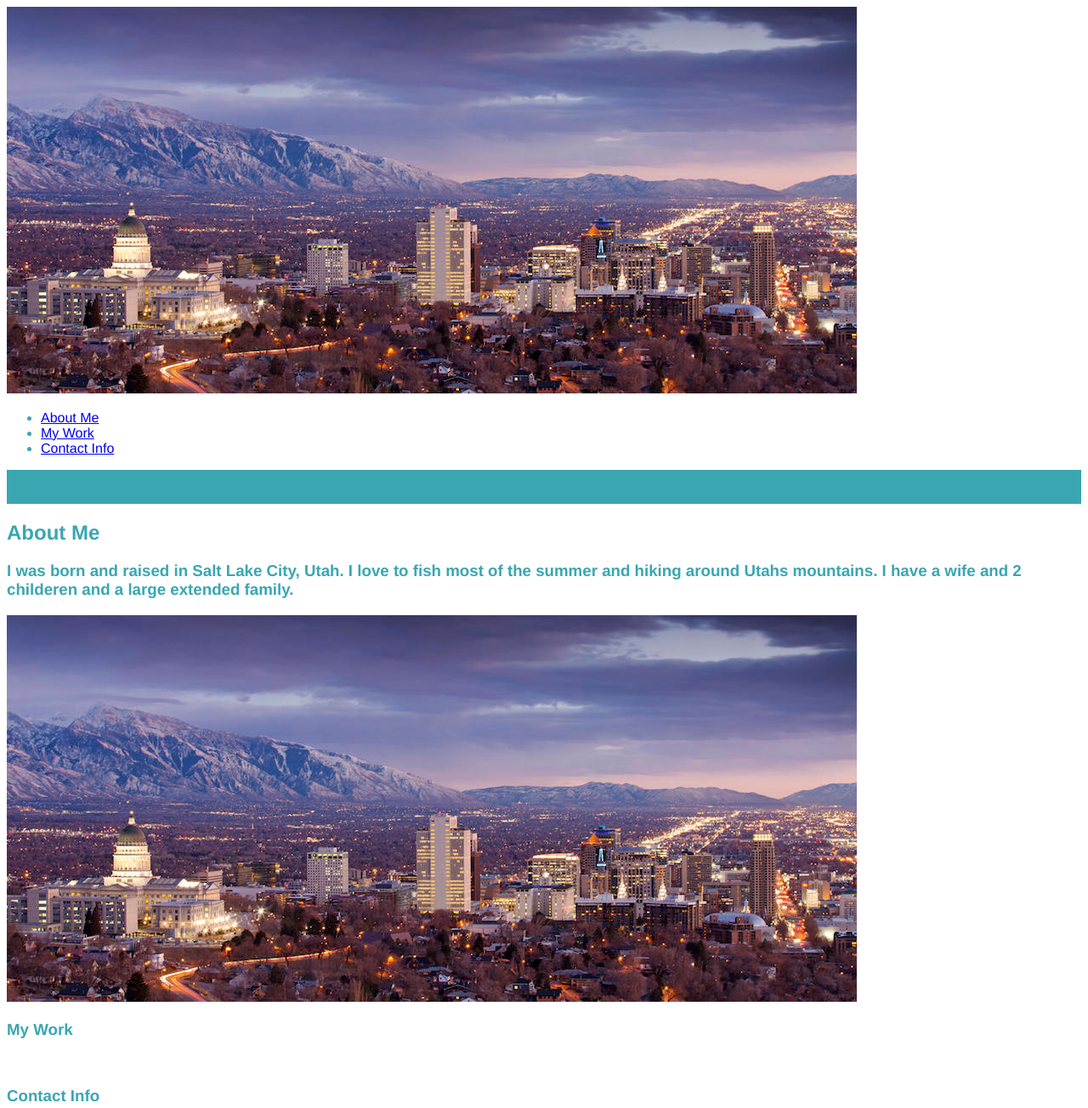
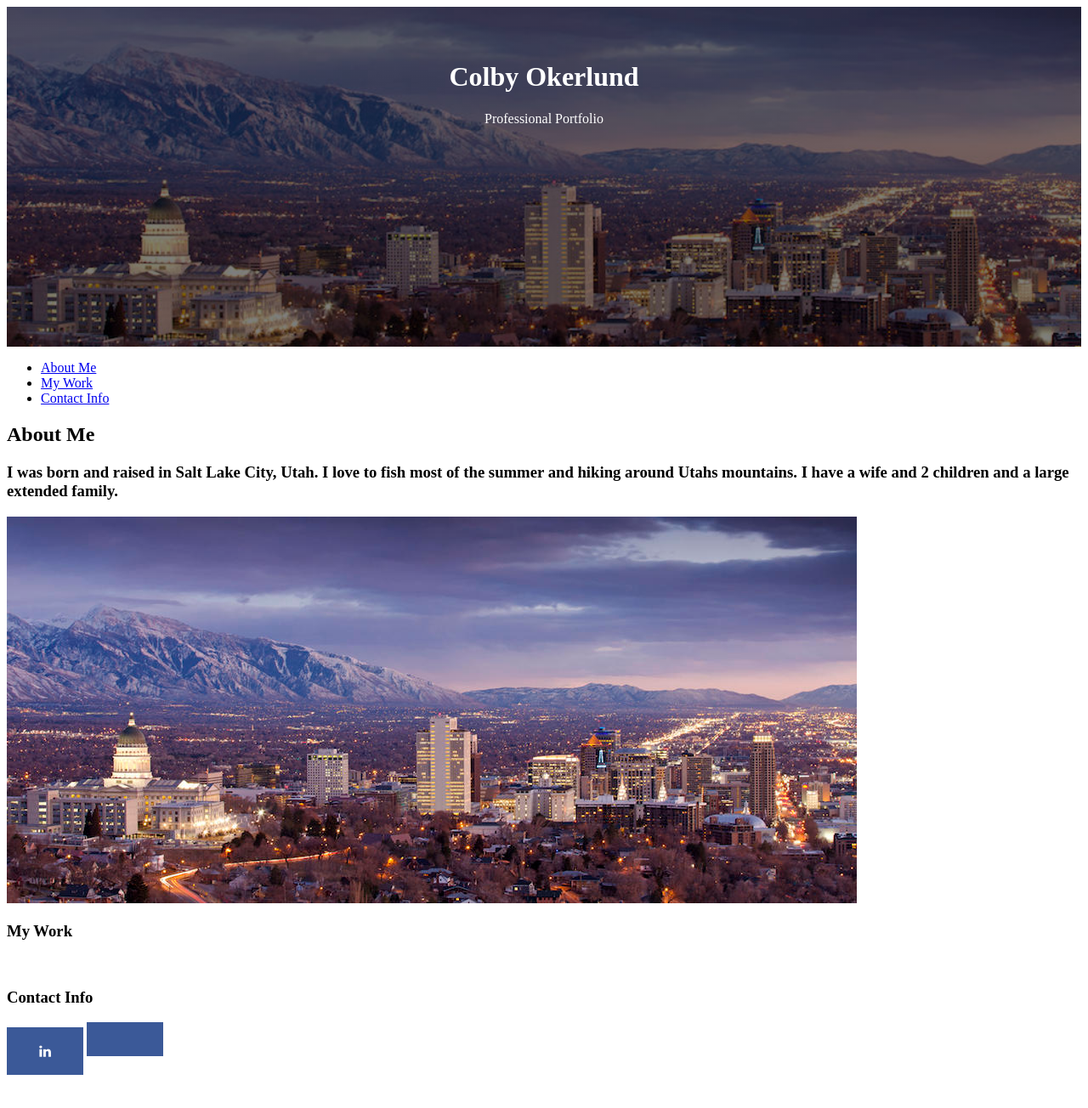
Before and after one commit to Cokerlund/Professional-Portfolio, a plain HTML site: page index.html in a window 1280 px wide. Shown: the whole page at 85% size. After the commit the page ends 1265 px from the top, so only its background shows below. Drawn offline with Linux system fonts and the light colour scheme.

Commit message:
added head image

```diff
--- a/index.html
+++ b/index.html
@@ -8,7 +8,12 @@
         <meta name="viewport" content="width=device-width, initial-scale=1">
         <link rel="stylesheet" href="./style.css">
 
-        <img src="/Images/Cityscapes_Skyline_AdamBarker_2443_Edit_f94de923-b0d4-4c46-bb0d-d31083ca904b.jpg" alt="" />
+        <div class="hero-image">
+            <div class="hero-text">
+              <h1>Colby Okerlund</h1>
+              <p>Professional Portfolio</p>
+            </div>
+          </div>
 
         <nav>
             <ul>
@@ -42,7 +47,7 @@
             <h2 class="section-title secondary-border">About Me</h2>
 
             <div>
-              <h3>I was born and raised in Salt Lake City, Utah. I love to fish most of the summer and hiking around Utahs mountains. I have a wife and 2 childeren and a large extended family. <span></span></h3>
+              <h3>I was born and raised in Salt Lake City, Utah. I love to fish most of the summer and hiking around Utahs mountains. I have a wife and 2 children and a large extended family. <span></span></h3>
              <p></p>
              <img src="/Images/Cityscapes_Skyline_AdamBarker_2443_Edit_f94de923-b0d4-4c46-bb0d-d31083ca904b.jpg" alt="" />
             </div>
@@ -55,7 +60,12 @@
 
             <div>
               <h3>Contact Info</h3>
-              <p></p>
+              <link rel="stylesheet" href="https://cdnjs.cloudflare.com/ajax/libs/font-awesome/4.7.0/css/font-awesome.min.css">
+
+
+              <!-- Add font awesome icons -->
+              <a href="#" class="fa fa-linkedin"></a>
+              <a href="#" class="fa fa-gmail"></a>
               <img src="" alt="" />
             </div>
 
--- a/style.css
+++ b/style.css
@@ -1,14 +1,51 @@
-  body {
-    font-family: Helvetica, Arial, sans-serif;
+body, html {
+    height: 100%;
+}
+
+/* The hero image */
+.hero-image {
+  background-image: linear-gradient(rgba(0, 0, 0, 0.5), rgba(0, 0, 0, 0.5)), url("Images/Cityscapes_Skyline_AdamBarker_2443_Edit_f94de923-b0d4-4c46-bb0d-d31083ca904b.jpg");
+  height: 50%;
+
+  /* Position and center the image to scale nicely on all screens */
+  background-position: center;
+  background-repeat: no-repeat;
+  background-size: cover;
+  position: relative;
+}
+
+/* Place text in the middle of the image */
+.hero-text {
+  text-align: center;
+  position: absolute;
+  top: 25%;
+  left: 50%;
+  transform: translate(-50%, -50%);
+  color: white;
+}
+
+/* Style all font awesome icons */
+.fa {
+    padding: 20px;
+    font-size: 30px;
+    width: 50px;
+    text-align: center;
+    text-decoration: none;
   }
 
-  body {
-    color: #39a6b2;
-    font-family: Helvetica, Arial, sans-serif;
+  /* Add a hover effect if you want */
+  .fa:hover {
+    opacity: 0.7;
   }
 
-  header {
-    padding: 20px 50px;
-    background-color: #39a6b2;
-    margin: 0px
+  /* Set a specific color for each brand */
+
+  .fa-linkedin {
+    background: #3B5998;
+    color: white;
   }
+
+  .fa-gmail {
+    background: #3B5998;
+    color: white;
+  }
```
